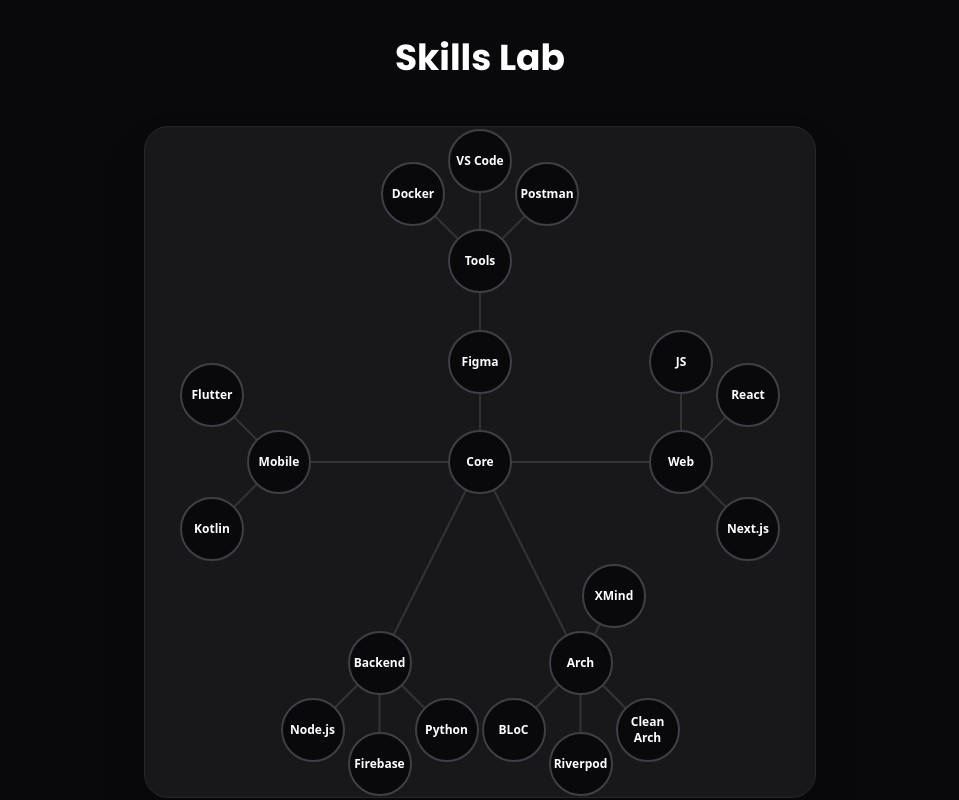
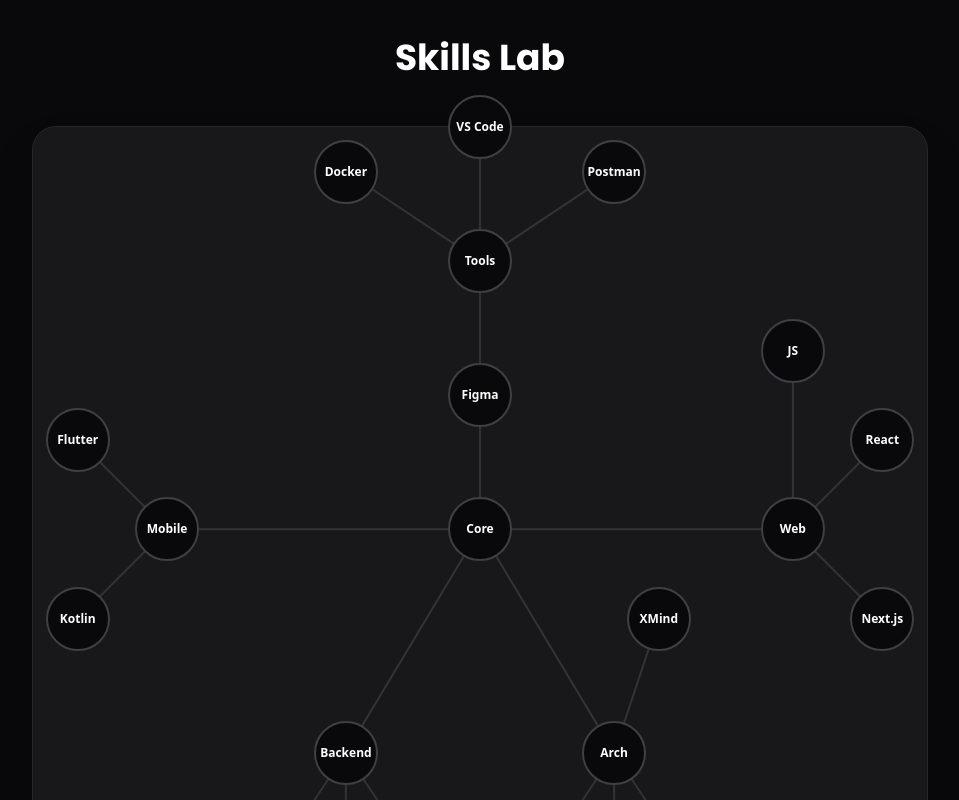
Before and after one commit to shuhaibkt02/portfolio_v2, a Next.js app: page / in a window 1280 px wide. Shown: the part 2180-2980 px from the top of the page, without its empty margins (160-1119 px from the left). Built offline with nearby package versions, Linux system fonts and the light colour scheme.

Commit message:
feat: Add SkillTree component for an interactive, animated skill visualization using Framer Motion and SVG connections.

```diff
--- a/src/components/skills/SkillTree.tsx
+++ b/src/components/skills/SkillTree.tsx
@@ -5,40 +5,40 @@
 
 // Simple node data structure for the tree
 const skills = [
-    { id: "core", x: 50, y: 50, label: "Core", level: "Expert" },
+    { id: "core", x: 50, y: 45, label: "Core", level: "Expert" },
 
     // Categories
-    { id: "mobile", x: 20, y: 50, label: "Mobile", parent: "core" },
-    { id: "web", x: 80, y: 50, label: "Web", parent: "core" },
-    { id: "backend", x: 35, y: 80, label: "Backend", parent: "core" },
-    { id: "arch", x: 65, y: 80, label: "Arch", parent: "core" },
-    { id: "tools", x: 50, y: 20, label: "Tools", parent: "core" },
+    { id: "mobile", x: 15, y: 45, label: "Mobile", parent: "core" },
+    { id: "web", x: 85, y: 45, label: "Web", parent: "core" },
+    { id: "backend", x: 35, y: 70, label: "Backend", parent: "core" },
+    { id: "arch", x: 65, y: 70, label: "Arch", parent: "core" },
+    { id: "tools", x: 50, y: 15, label: "Tools", parent: "core" },
 
     // Mobile
-    { id: "flutter", x: 10, y: 40, label: "Flutter", parent: "mobile" },
-    { id: "kotlin", x: 10, y: 60, label: "Kotlin", parent: "mobile" },
+    { id: "flutter", x: 5, y: 35, label: "Flutter", parent: "mobile" },
+    { id: "kotlin", x: 5, y: 55, label: "Kotlin", parent: "mobile" },
 
     // Web
-    { id: "react", x: 90, y: 40, label: "React", parent: "web" },
-    { id: "nextjs", x: 90, y: 60, label: "Next.js", parent: "web" },
-    { id: "js", x: 80, y: 35, label: "JS", parent: "web" },
+    { id: "react", x: 95, y: 35, label: "React", parent: "web" },
+    { id: "nextjs", x: 95, y: 55, label: "Next.js", parent: "web" },
+    { id: "js", x: 85, y: 25, label: "JS", parent: "web" },
 
     // Backend
-    { id: "node", x: 25, y: 90, label: "Node.js", parent: "backend" },
+    { id: "node", x: 25, y: 85, label: "Node.js", parent: "backend" },
     { id: "firebase", x: 35, y: 95, label: "Firebase", parent: "backend" },
-    { id: "python", x: 45, y: 90, label: "Python", parent: "backend" },
+    { id: "python", x: 45, y: 85, label: "Python", parent: "backend" },
 
     // Architecture
-    { id: "bloc", x: 55, y: 90, label: "BLoC", parent: "arch" },
+    { id: "bloc", x: 55, y: 85, label: "BLoC", parent: "arch" },
     { id: "riverpod", x: 65, y: 95, label: "Riverpod", parent: "arch" },
-    { id: "clean", x: 75, y: 90, label: "Clean Arch", parent: "arch" },
-    { id: "xmind", x: 70, y: 70, label: "XMind", parent: "arch" },
+    { id: "clean", x: 75, y: 85, label: "Clean Arch", parent: "arch" },
+    { id: "xmind", x: 70, y: 55, label: "XMind", parent: "arch" },
 
     // Tools
-    { id: "docker", x: 40, y: 10, label: "Docker", parent: "tools" },
-    { id: "postman", x: 60, y: 10, label: "Postman", parent: "tools" },
-    { id: "vscode", x: 50, y: 5, label: "VS Code", parent: "tools" },
-    { id: "figma", x: 50, y: 35, label: "Figma", parent: "tools" },
+    { id: "docker", x: 35, y: 5, label: "Docker", parent: "tools" },
+    { id: "postman", x: 65, y: 5, label: "Postman", parent: "tools" },
+    { id: "vscode", x: 50, y: 0, label: "VS Code", parent: "tools" },
+    { id: "figma", x: 50, y: 30, label: "Figma", parent: "tools" },
 ];
 
 export const SkillTree = () => {
@@ -50,7 +50,7 @@
             <div className="mx-auto max-w-7xl px-6 sm:px-12 text-center relative z-10">
                 <h2 className="mb-12 text-3xl font-bold font-heading sm:text-4xl text-white">Skills Lab</h2>
 
-                <div className="relative min-h-[600px] w-full md:aspect-square max-w-2xl mx-auto rounded-3xl bg-zinc-900 border border-zinc-800 shadow-2xl p-8">
+                <div className="relative min-h-[800px] w-full max-w-4xl mx-auto md:aspect-square rounded-3xl bg-zinc-900 border border-zinc-800 shadow-2xl p-8">
                     {/* SVG Connections */}
                     <svg className="absolute inset-0 h-full w-full pointer-events-none">
                         {skills.map((skill) => {
```
